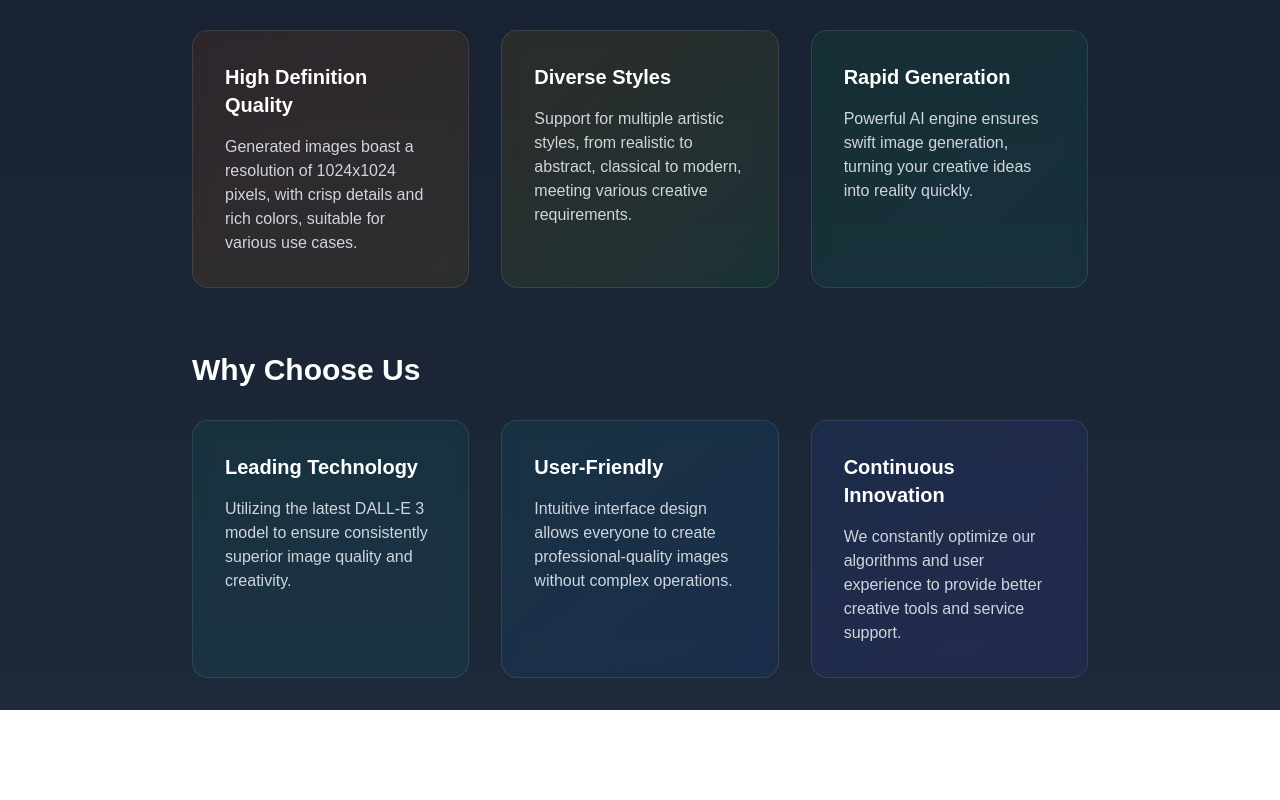
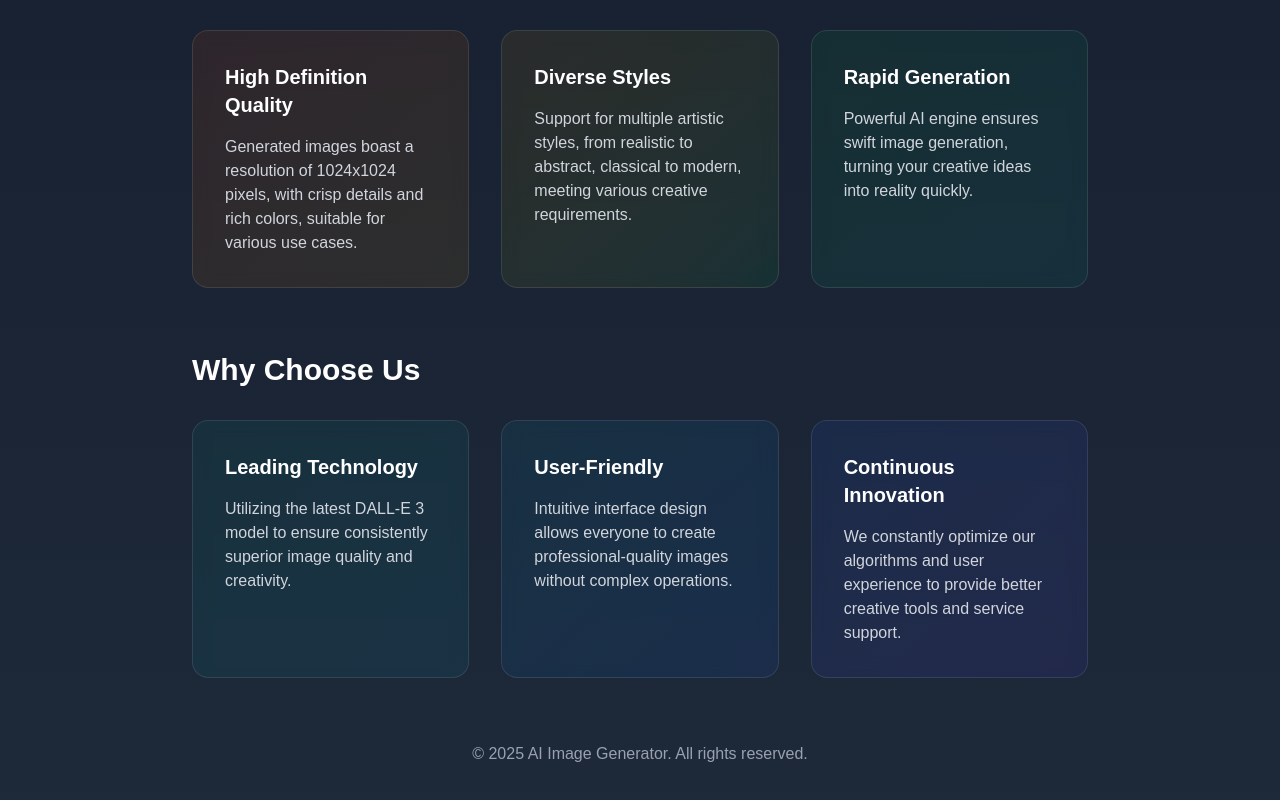
Before and after one commit to shijiu668/text330, a Next.js app: page / in a window 1280 px wide. Shown: the part 1098-1898 px from the top of the page. Before the commit the page ends 1808 px from the top, so only its background shows below. Built offline with nearby package versions, Linux system fonts and the light colour scheme.

Commit message:
第18次运行

```diff
--- a/src/app/page.tsx
+++ b/src/app/page.tsx
@@ -212,6 +212,9 @@ export default function Home() {
             </div>
           </section>
         </div>
+        <footer className="mt-16 text-center text-gray-400 pb-8">
+          <p>© 2025 AI Image Generator. All rights reserved.</p>
+        </footer>
       </div>
     </main>
   );
```
